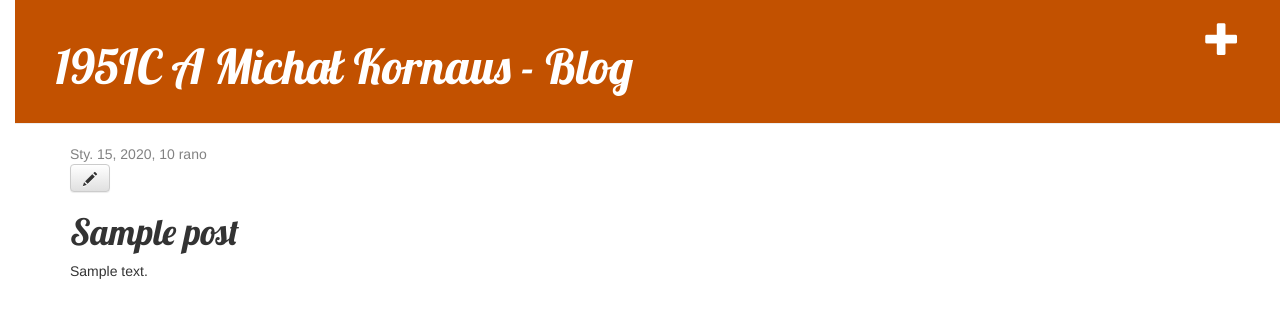
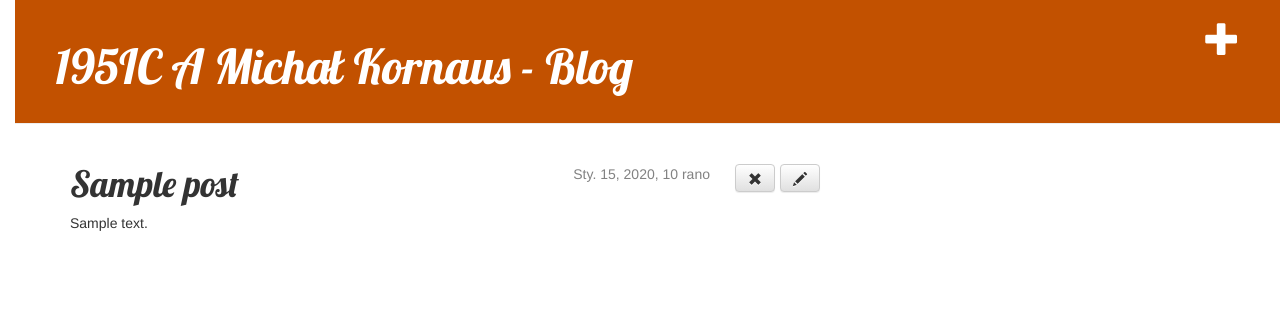
Before and after one commit to michalkornaus/aplikacje-inte-22689-195IC, a Django app: page /post/1/ in a window 1280 px wide. Shown: the top 318 px of the page. Run offline with Django 3.2, Linux system fonts and the light colour scheme; a user stored in the database is signed in; tables that the repository leaves empty hold one stand-in row (values such as "Sample post"); some libraries are stand-ins or nearby versions.

Commit message:
Usuwanie postow

```diff
--- a/Lab1/blog/static/css/blog.css
+++ b/Lab1/blog/static/css/blog.css
@@ -27,6 +27,8 @@ h1, h2, h3, h4 {
 
 .date {
     color: #828282;
+	float: right;
+	margin-right: 20px;
 }
 
 .save {
@@ -36,7 +38,10 @@ h1, h2, h3, h4 {
 .post-form textarea, .post-form input {
     width: 100%;
 }
-
+.edit {
+	float: right;
+	margin-left: 5px;
+}
 .top-menu, .top-menu:hover, .top-menu:visited {
     color: #ffffff;
     float: right;
--- a/Lab1/blog/templates/blog/post_detail.html
+++ b/Lab1/blog/templates/blog/post_detail.html
@@ -2,14 +2,16 @@
 
 {% block content %}
     <div class="post">
+
+		{% if user.is_authenticated %}
+			<a class="btn btn-default edit" href="{% url 'post_edit' pk=post.pk %}"><span class="glyphicon glyphicon-pencil"></span></a>
+			<a class="btn btn-default edit" href="{% url 'post_remove' pk=post.pk %}"><span class="glyphicon glyphicon-remove"></span></a>
+		{% endif %}
 		{% if post.published_date %}
             <div class="date">
                 {{ post.published_date }}
             </div>
         {% endif %}
-		{% if user.is_authenticated %}
-			<a class="btn btn-default" href="{% url 'post_edit' pk=post.pk %}"><span class="glyphicon glyphicon-pencil"></span></a>
-		{% endif %}
         <h1>{{ post.title }}</h1>
         <p>{{ post.text|linebreaksbr }}</p>
     </div>
--- a/Lab1/blog/urls.py
+++ b/Lab1/blog/urls.py
@@ -7,4 +7,5 @@ urlpatterns = [
 	path('post/<int:pk>/', views.post_detail, name='post_detail'),
 	path('post/new', views.post_new, name='post_new'),
 	path('post/<int:pk>/edit/', views.post_edit, name='post_edit'),
+	path('post/<pk>/remove/', views.post_remove, name='post_remove'),
 ]
--- a/Lab1/blog/views.py
+++ b/Lab1/blog/views.py
@@ -37,3 +37,8 @@ def post_edit(request, pk):
 	else:
 		form = PostForm(instance=post)
 		return render(request, 'blog/post_edit.html', {'form': form})
+
+def post_remove(request, pk):
+	post = get_object_or_404(Post, pk=pk)
+	post.delete()
+	return redirect('post_list')
```
